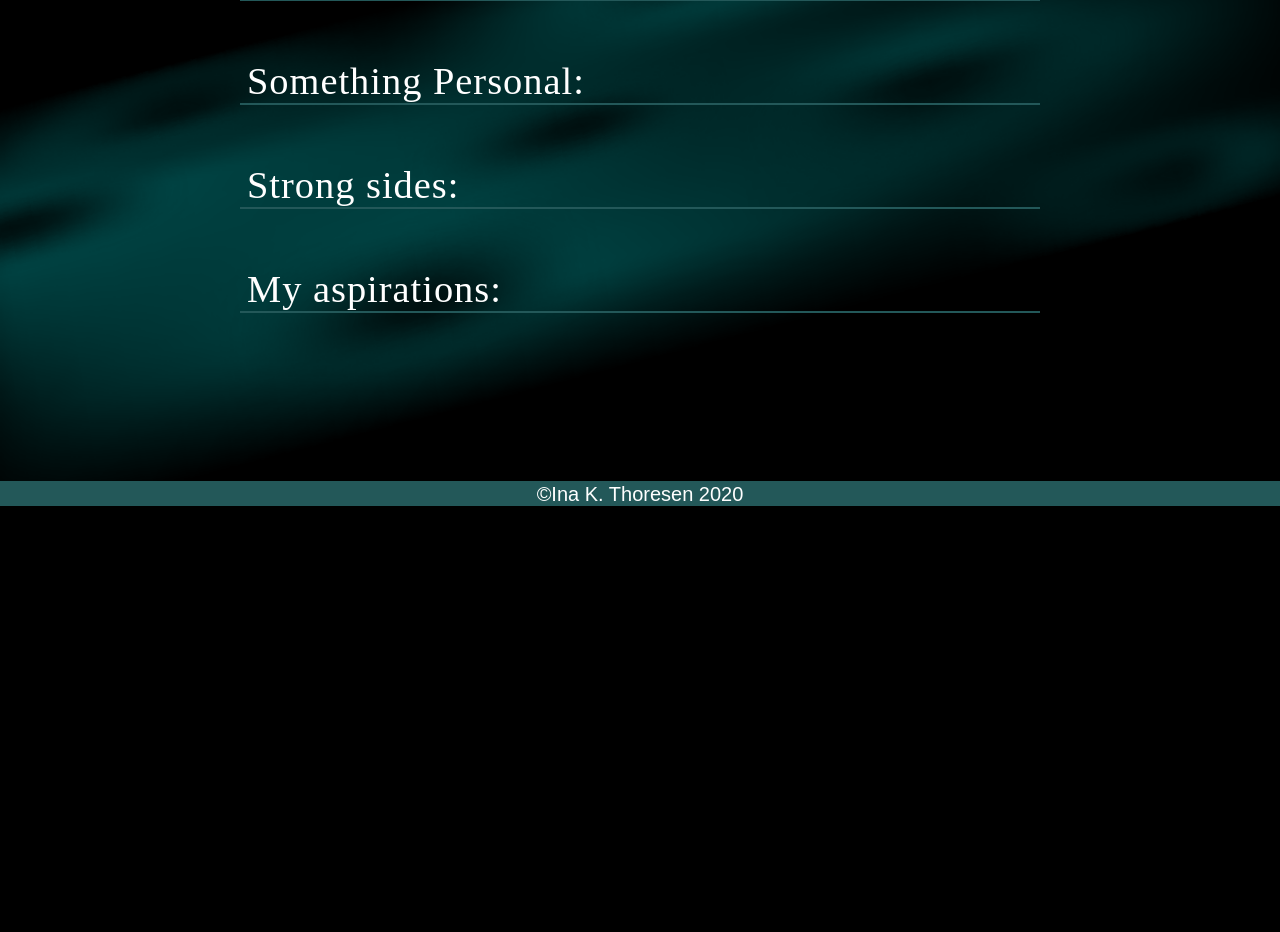
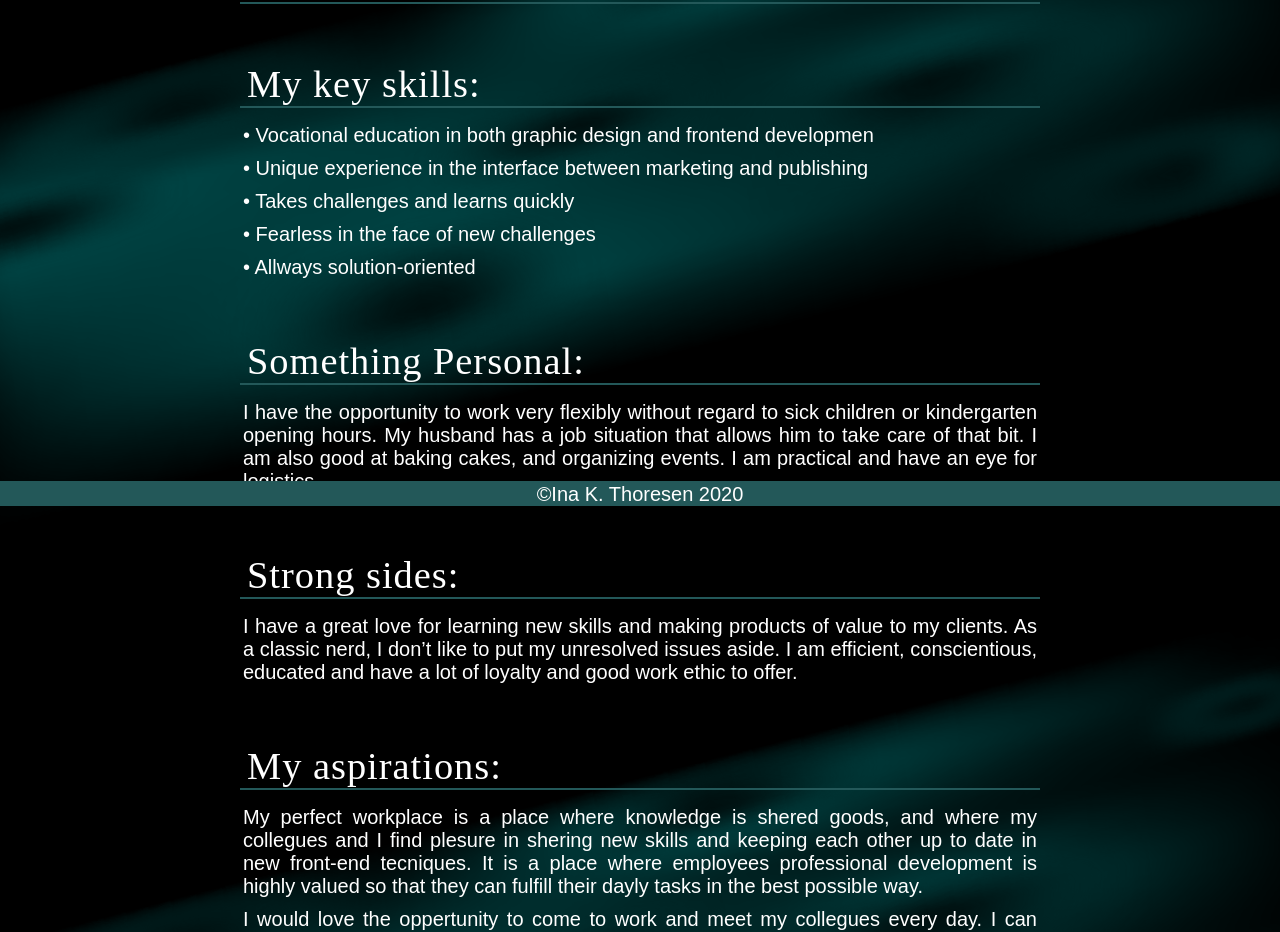
Before and after one commit to inakristine/portfolio, a React (Create React App) app: page /About in a window 1280 px wide. Shown: the part 294-1226 px from the top of the page. Before the commit the page ends 800 px from the top, so only its background shows below. Built offline with nearby package versions, Linux system fonts and the light colour scheme; a web font is replaced by a local one.

Commit message:
Content in added in About-page

```diff
--- a/src/Pages/About.js
+++ b/src/Pages/About.js
@@ -1,5 +1,7 @@
 import React from 'react';
 import HomeTitle from '../components/generalTitle';
+import Card from '../components/contactCard';
+import Paragraph from '../components/paragraph';
 
 export default function contact(props) {
 
@@ -7,15 +9,30 @@ export default function contact(props) {
   return (
     <div>
     <HomeTitle theme='About me:' />
-    <conactCard />
+    <Card />
 
     <HomeTitle theme='My key skills:' />
+    <Paragraph text='• Vocational education in both graphic design and frontend developmen' />
+    <Paragraph text='• Unique experience in the interface between marketing and publishing' />
+    <Paragraph text='• Takes challenges and learns quickly' />
+    <Paragraph text='• Fearless in the face of new challenges' />
+    <Paragraph text='• Allways solution-oriented' />
 
     <HomeTitle theme='Something Personal:' />
+    <Paragraph text='I have the opportunity to work very flexibly without regard to sick children or kindergarten opening hours. My husband has a job situation that allows him to take care of that bit. I am also good at baking cakes, and organizing events. I am practical and have an eye for logistics.' />
 
     <HomeTitle theme='Strong sides:' />
+    <Paragraph text='I have a great love for learning new skills and making products of value to my clients.
+    As a classic nerd, I don’t like to put my unresolved issues aside. I am efficient, conscientious, educated and have a lot of loyalty and good work ethic to offer.' />
 
     <HomeTitle theme='My aspirations:' />
+    <Paragraph text='My perfect workplace is a place where knowledge is shered goods, and where my collegues and I find plesure in shering new skills and keeping each other up to date in new front-end  tecniques. It is a place where employees professional development is highly valued so that they can fulfill their dayly tasks in the best possible way.' />
+
+    <Paragraph text='I would love the oppertunity to come to work and meet my collegues every day. I can work from home, but where is the fun in that?' />
+
+    <Paragraph text='Ideally, I want to work in a place where the working environment is good and where I can go to work and be inspired by good colleagues.
+    A positive and inspiering working environment, where I can evolve as an employee, and feel secure and safe is more important to me than fancy perks and high salaries.' />
+
 
 
 
--- a/src/scss/partials/_general.scss
+++ b/src/scss/partials/_general.scss
@@ -43,6 +43,12 @@ textarea{
     @include textarea-styling;
 }
 
+.paragraph{
+    margin-bottom: 10px;
+    margin-right: 3px;
+    text-align: justify;
+}
+
 .divider{
     &__short{
         background-color: $accent-color;
--- a/src/scss/partials/_home.scss
+++ b/src/scss/partials/_home.scss
@@ -19,6 +19,7 @@
         grid-column-end: 1;
         grid-row-start: 1;
         grid-row-end: 3;
+        width: 500px;
         margin-right: 1em;
         @include image-shaddow;
 
--- a/src/scss/partials/_mixins.scss
+++ b/src/scss/partials/_mixins.scss
@@ -40,6 +40,7 @@
     font-style: normal;
     font-size: 1.25em;
     margin: 0;
+    margin-left: 3px;
     padding: 0;
     color: white;
 }
```
